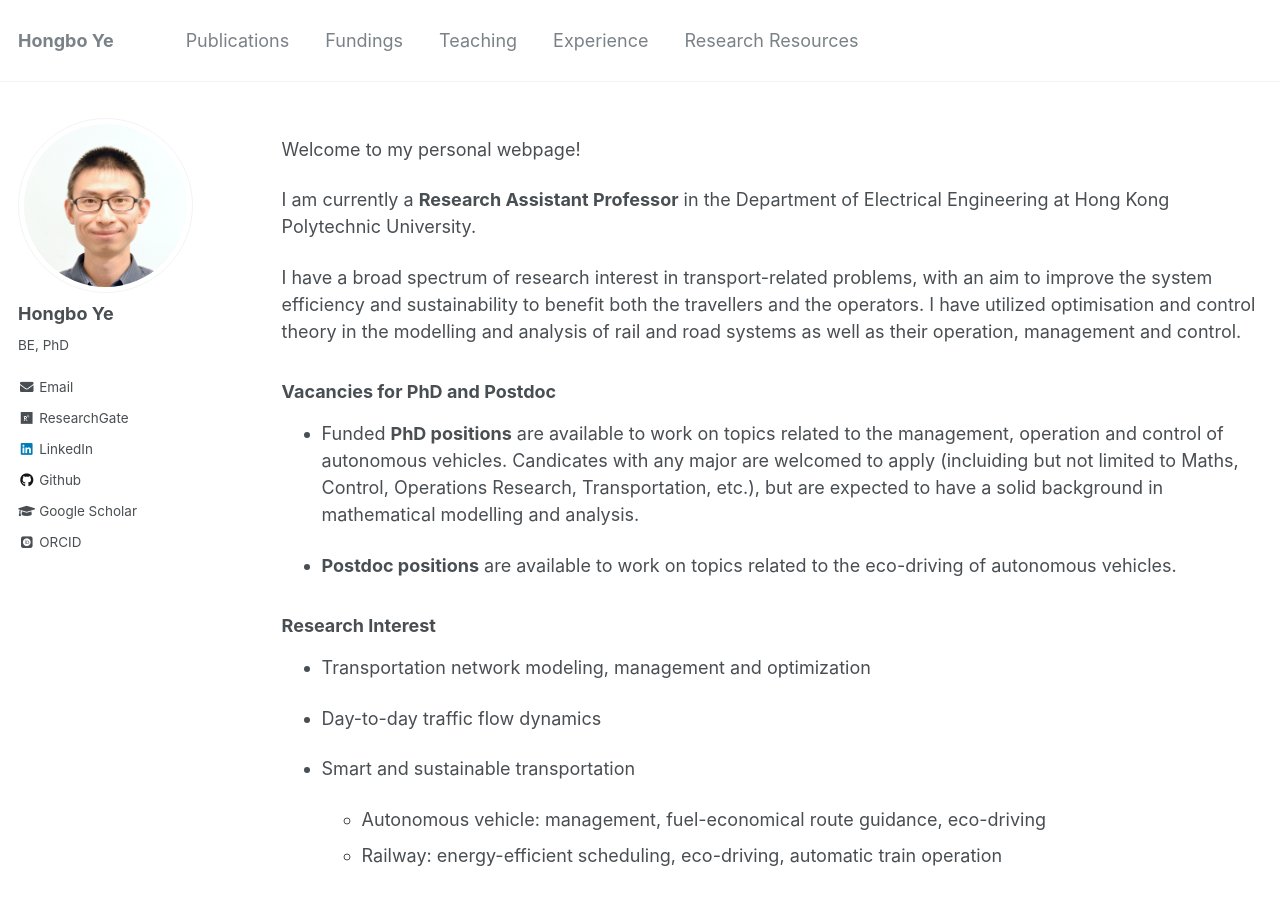
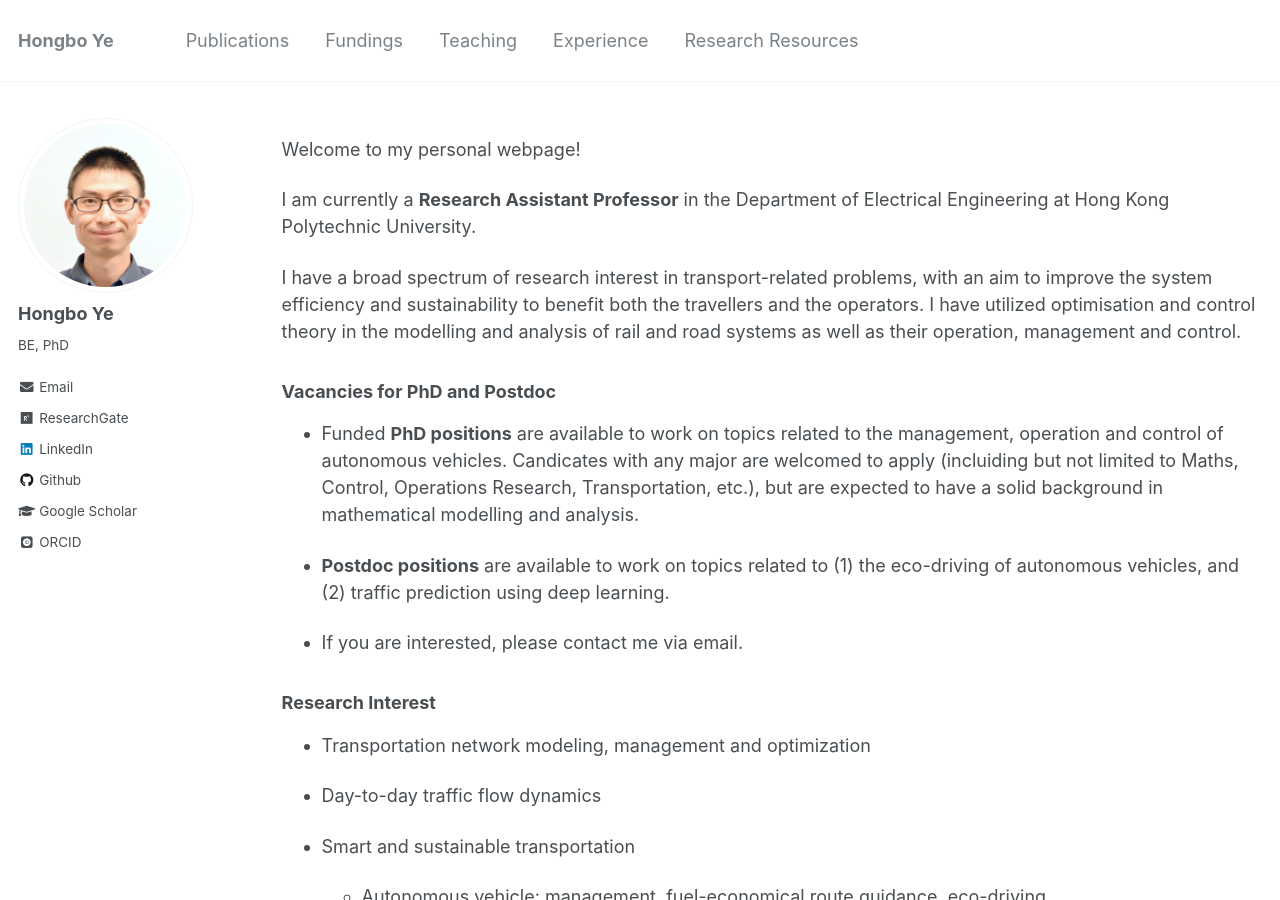
Before and after one commit to hb-ye/hb-ye.github.io, a Jekyll site: the page built from index.markdown, in a window 1280 px wide and 900 px high. Built offline with Jekyll 4.4.1, drawn with Linux system fonts in a browser that asks for light colours; some web fonts are replaced.

Commit message:
Update index.markdown

```diff
--- a/index.markdown
+++ b/index.markdown
@@ -15,7 +15,9 @@ I have a broad spectrum of research interest in transport-related problems, with
 
 - Funded **PhD positions** are available to work on topics related to the management, operation and control of autonomous vehicles. Candicates with any major are welcomed to apply (incluiding but not limited to Maths, Control, Operations Research, Transportation, etc.), but are expected to have a solid background in mathematical modelling and analysis.
 
-- **Postdoc positions** are available to work on topics related to the eco-driving of autonomous vehicles.
+- **Postdoc positions** are available to work on topics related to (1) the eco-driving of autonomous vehicles, and (2) traffic prediction using deep learning.
+
+- If you are interested, please contact me via email.
 
 ### Research Interest
 
```
